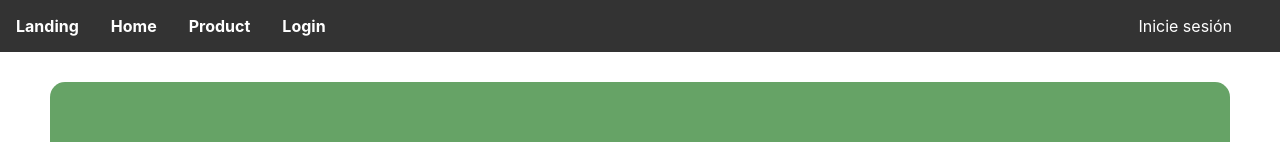
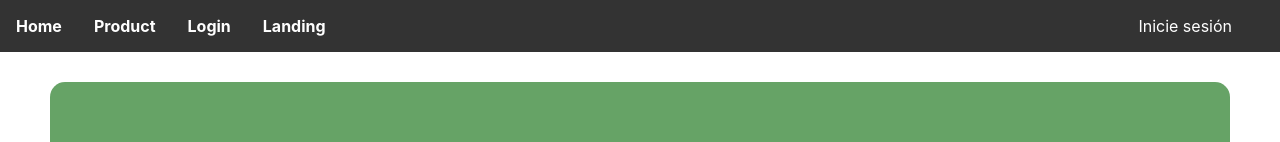
Before and after one commit to AlanLafuente12/desarrollo-frontend-react, a React (Create React App) app: page / in a window 1280 px wide. Shown: the top 142 px of the page. Built offline with nearby package versions, Linux system fonts and the light colour scheme.

Commit message:
Correccion rutas

```diff
--- a/src/components/NavBar.jsx
+++ b/src/components/NavBar.jsx
@@ -12,9 +12,6 @@ const Navbar = () => {
         <nav>
             <ul>
                 <li>
-                    <Link to="/">Landing</Link>
-                </li>
-                <li>
                     <Link to="/default">Home</Link>
                 </li>
                 <li>
@@ -22,6 +19,9 @@ const Navbar = () => {
                 </li>
                 <li>
                     <Link to="/login">Login</Link>
+                </li>
+                <li>
+                    <Link to="/">Landing</Link>
                 </li>
                 <li className='user-data'>
                     <Link to="/login" style={{fontWeight: "normal"}}>{saludo}</Link>
```
